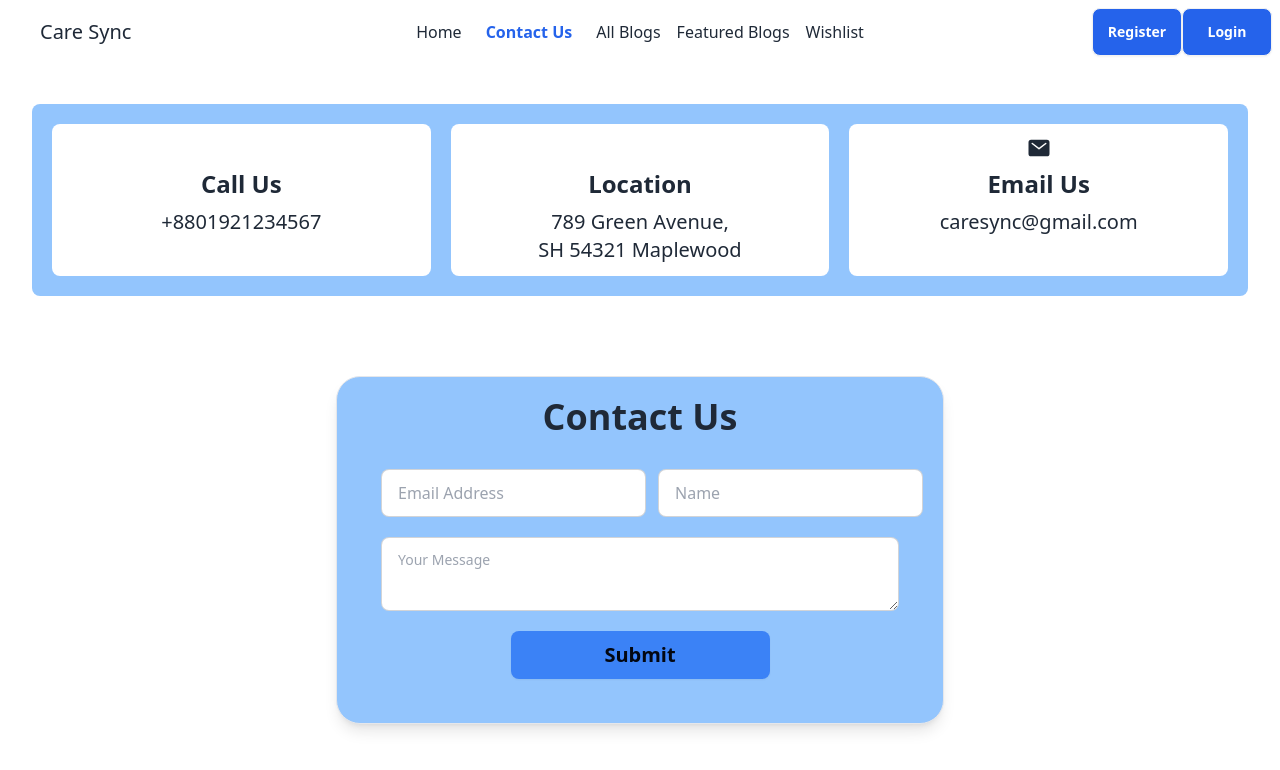
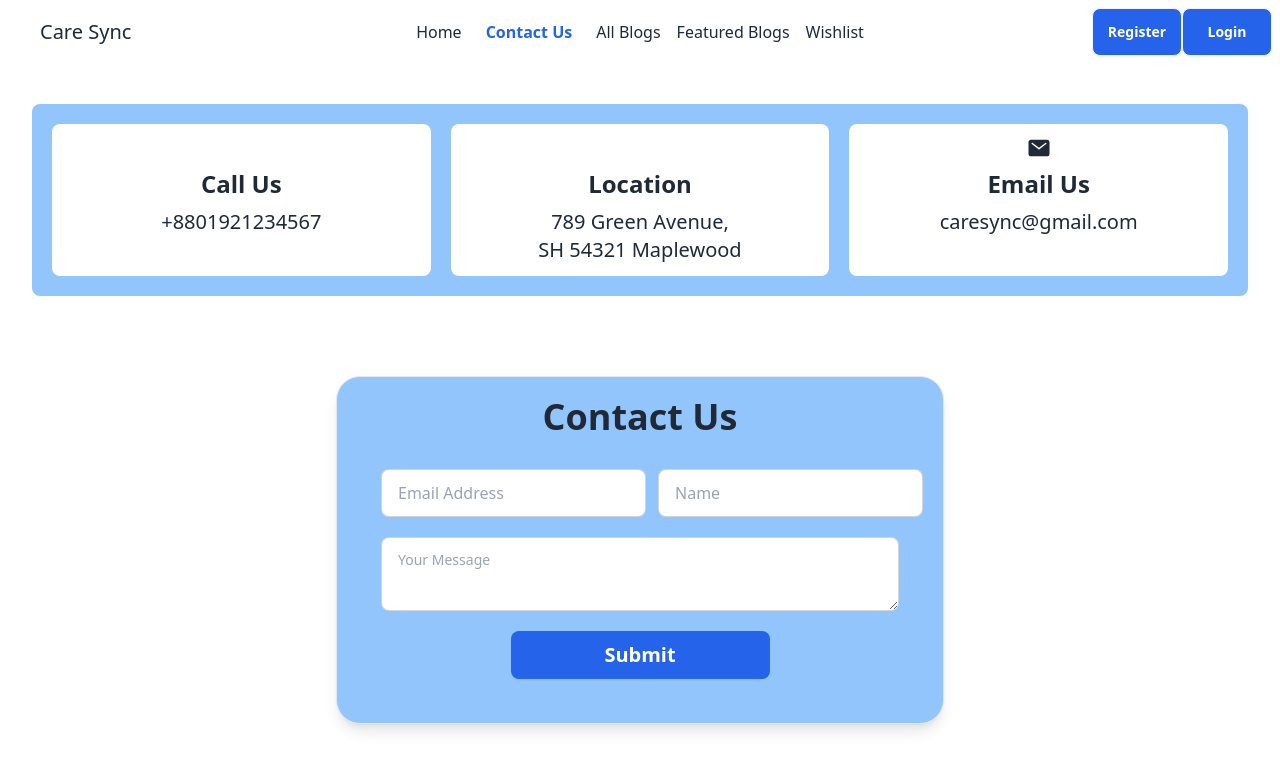
Before and after one commit to AdnanSakib04/medical-camp-client-side, a React (Vite) app: page /contact-us in a window 1280 px wide. Shown: the top 770 px of the page. Built offline with nearby package versions, Linux system fonts and the light colour scheme; no server answers; some icons are missing.

Commit message:
contact us page text color updated

```diff
--- a/src/pages/ContactUs/ContactUs.jsx
+++ b/src/pages/ContactUs/ContactUs.jsx
@@ -57,7 +57,7 @@ const ContactUs = () => {
                             <textarea placeholder="Your Message" name="message" className="textarea textarea-bordered resize-y mt-3" required />
                         </div>
                         <div className="form-control mt-3 flex items-center">
-                            <button type="submit" className="w-1/2 btn bg-blue-500 border-none font-bold text-xl text-gray-950">Submit</button>
+                            <button type="submit" className="w-1/2 btn bg-blue-600 border-none font-bold text-xl text-white">Submit</button>
                         </div>
                     </form>
 
```
